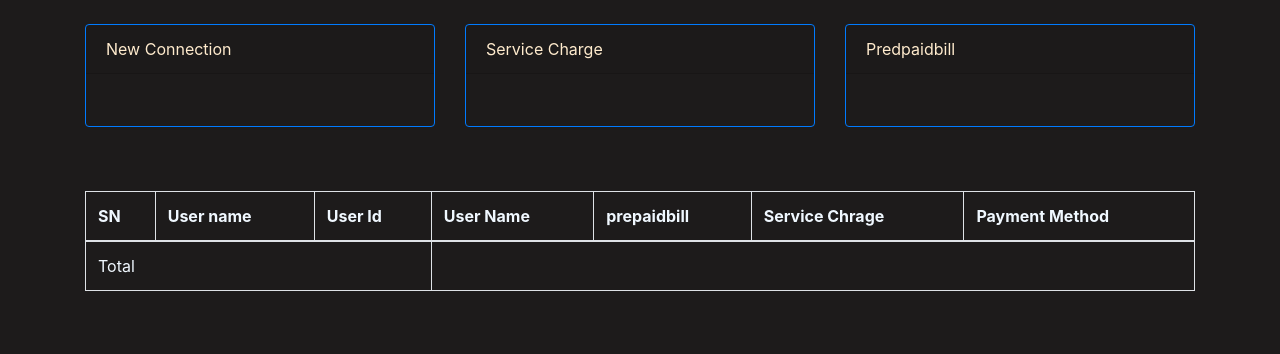
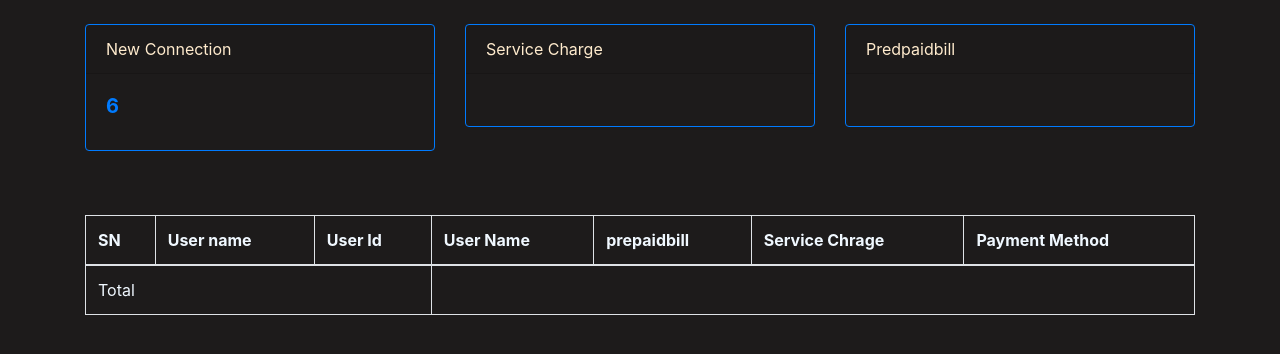
Before and after one commit to Semol2233/office, a Django app: page /update in a window 1280 px wide. Shown: the part 56-410 px from the top of the page. Run offline with Django 3.2, Linux system fonts and the light colour scheme; the visitor is signed in with stand-in values (Sample User, id 1); some libraries are stand-ins or nearby versions.

Commit message:
hdswhscassssssshs

```diff
--- a/templates/goninda/dalyconnection.html
+++ b/templates/goninda/dalyconnection.html
@@ -189,7 +189,7 @@
       <div class="card border-primary mb-3" style=" background-color: #1d1b1b;">
         <div class="card-header">New Connection</div>
         <div class="card-body text-primary">
-          <h5 id="totaluser" style=" font-weight: bold;"  class="card-title"></h5>
+          <h5  style=" font-weight: bold;"  class="card-title">6</h5>
 
         </div>
       </div>
```
